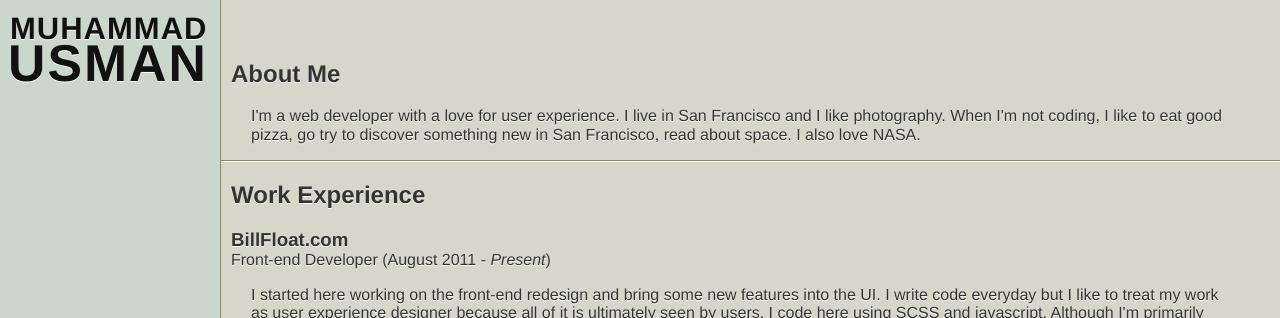
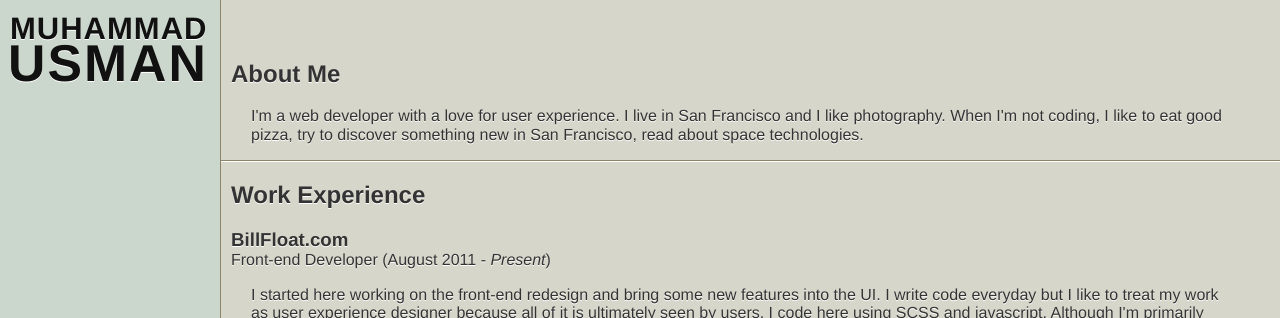
Before and after one commit to usmanity/usmanity.github.com, a Jekyll site: the page built from resume.md, in a window 1280 px wide and 1072 px high. Shown: the top 318 px of the window. Built offline with Jekyll 4.4.1, drawn with Linux system fonts in a browser that asks for light colours; nearby versions of some CDN libraries; library files that are not in the unit come from our copies.

Commit message:
space tech

```diff
--- a/resume.md
+++ b/resume.md
@@ -9,8 +9,8 @@ title: Resume - Muhammad Usman
   <p>
     I'm a web developer with a love for user experience. I live in San
     Francisco and I like photography. When I'm not coding, I like to eat
-    good pizza, go try to discover something new in San Francisco, read
-    about space. I also love NASA.
+    good pizza, try to discover something new in San Francisco, read
+    about space technologies.
   </p>
 </div>
 <hr/>
```
